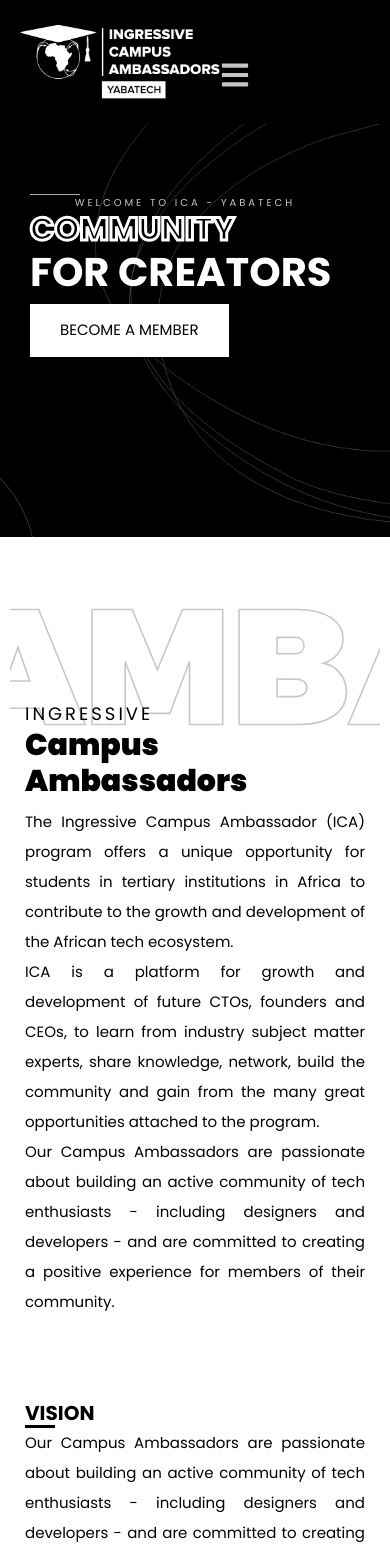
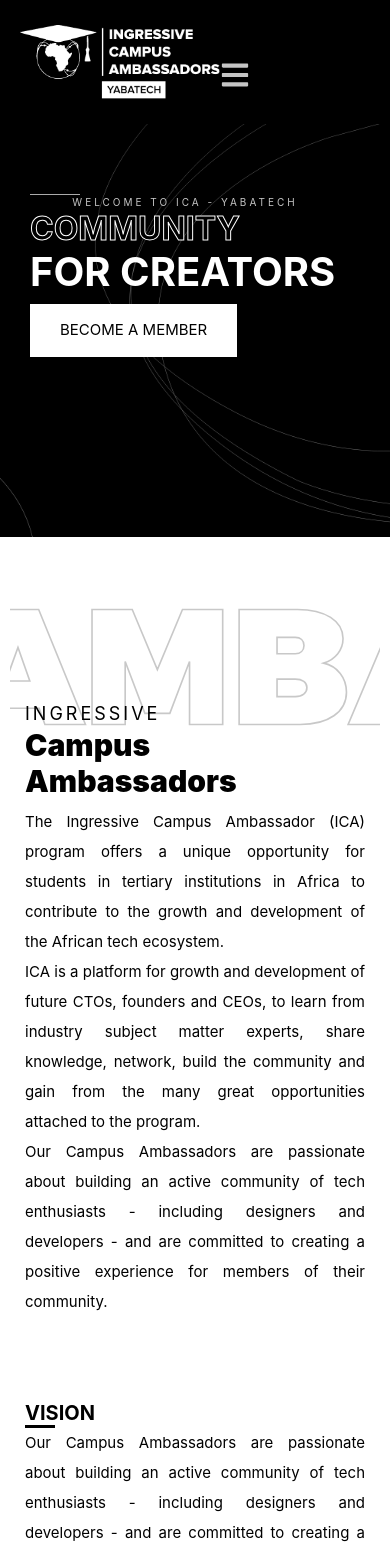
Before and after one commit to icayabatech/ica-yabatech-web, a React (Create React App) app: page / in a window 390 px wide. Shown: the top 1553 px of the page. Built offline with nearby package versions, Linux system fonts and the light colour scheme.

Commit message:
Changed font family from Poppins to Montserrat

```diff
--- a/public/index.html
+++ b/public/index.html
@@ -7,7 +7,7 @@
     <meta name="description" content="Ingressive Campus Ambassador - Yabatech Chapter"/>
     <meta name="author" content="Destiny Ajakaiye" />
 
-    <link href="https://fonts.googleapis.com/css?family=Poppins:400,700,900&display=swap" rel="stylesheet">
+    <link href="https://fonts.googleapis.com/css?family=Montserrat:400,700,900&display=swap" rel="stylesheet">
     <link rel="icon" href="%PUBLIC_URL%/favicon.ico" />
     <link rel="apple-touch-icon" href="%PUBLIC_URL%/logo192.png" />
     <link rel="manifest" href="%PUBLIC_URL%/manifest.json" />
--- a/src/components/TopNavigation/TopNavigation.css
+++ b/src/components/TopNavigation/TopNavigation.css
@@ -74,3 +74,11 @@
 .top-nav .top-link {
     color: #fff !important
 }
+
+@media (min-width: 320px) and (max-width: 767px){
+    .toggle {
+        color: #c5c5c5;
+        font-size: 30px;
+        text-align: right;
+    }
+}
--- a/src/index.css
+++ b/src/index.css
@@ -6,9 +6,9 @@
 }
 
 body {
-  font-family: 'Poppins', sans-serif !important;
+  font-family: 'Montserrat' sans-serif;
 }
 
 h1, h2, span, p, h3,h4,h5,h6 {
-  font-family: 'Poppins', sans-serif !important;
+  font-family: 'Montserrat' sans-serif;
 }
--- a/src/pages/EventsPage/EventsPage.css
+++ b/src/pages/EventsPage/EventsPage.css
@@ -12,7 +12,7 @@
     margin-bottom: 20px;
     margin-top: 0;
     font-size: 2.0vw;
-    font-family: 'Poppins', sans-serif !important;
+    font-family: 'Montserrat', sans-serif !important;
     letter-spacing: 0px;
     color: #000;
 }
@@ -20,7 +20,7 @@
 #events-page #next-event p {
     font-size: 13px !important;
     line-height: 2;
-    font-family: 'Poppins', sans-serif !important;
+    font-family: 'Montserrat', sans-serif !important;
     color: rgb(31, 31, 31);
     text-align: justify;
     margin-bottom: 10px !important;
@@ -60,7 +60,7 @@
     margin-bottom: 20px;
     margin-top: 0;
     font-size: 2.5vw;
-    font-family: 'Poppins', sans-serif !important;
+    font-family: 'Montserrat', sans-serif !important;
     letter-spacing: 0px;
     color: #000;
 }
@@ -84,7 +84,7 @@
         margin-bottom: 20px;
         margin-top: 20px;
         font-size: 20px;
-        font-family: 'Poppins', sans-serif !important;
+        font-family: 'Montserrat', sans-serif !important;
         letter-spacing: 0px;
         color: #000;
     }
@@ -92,7 +92,7 @@
     #events-page #next-event p {
         font-size: 14px;
         line-height: 2;
-        font-family: 'Poppins', sans-serif !important;
+        font-family: 'Montserrat', sans-serif !important;
         color: rgb(31, 31, 31);
         text-align: justify;
         margin-bottom: 10px !important;
@@ -133,7 +133,7 @@
         margin-bottom: 20px;
         margin-top: 0;
         font-size: 25px;
-        font-family: 'Poppins', sans-serif !important;
+        font-family: 'Montserrat', sans-serif !important;
         letter-spacing: 0px;
         color: #000;
     }
--- a/src/pages/HomePage/HomePage.css
+++ b/src/pages/HomePage/HomePage.css
@@ -26,10 +26,10 @@
     font-weight: 900;
     margin-bottom: 0px;
     font-size: 5.2vw;
-    font-family: 'Poppins', sans-serif !important;
+    font-family: 'Montserrat' sans-serif;
     letter-spacing: 0px;
     color: #000;
-    -webkit-text-stroke: 3px white;
+    -webkit-text-stroke: 2px white;
 }
 
 .lead-board .top-h1-2 {
@@ -38,7 +38,7 @@
     font-weight: bold;
     font-size: 5em;
     letter-spacing: 0;
-    font-family: 'Poppins', sans-serif !important;
+    font-family: 'Montserrat' sans-serif;
     color: #fff;
 }
 
@@ -61,7 +61,7 @@
 .about-section p {
     font-size: 17px;
     line-height: 2;
-    font-family: 'Poppins', sans-serif !important;
+    font-family: 'Montserrat' sans-serif;
     color: #000;
     text-align: justify;
 }
@@ -119,7 +119,7 @@
     margin-bottom: 20px;
     margin-top: 0;
     font-size: 2.0vw;
-    font-family: 'Poppins', sans-serif !important;
+    font-family: 'Montserrat' sans-serif;
     letter-spacing: 0px;
     color: #000;
 }
@@ -153,7 +153,7 @@
     margin-bottom: 20px;
     margin-top: 0;
     font-size: 2.0vw;
-    font-family: 'Poppins', sans-serif !important;
+    font-family: 'Montserrat' sans-serif;
     letter-spacing: 0px;
     color: #fff;
 }
@@ -162,7 +162,7 @@
     color: rgb(165, 165, 165);
     font-size: 15px;
     line-height: 2;
-    font-family: 'Poppins', sans-serif !important;
+    font-family: 'Montserrat' sans-serif;
     text-align: justify;
 }
 
@@ -203,7 +203,7 @@
     font-weight: 900;
     margin-bottom: 30px;
     font-size: 3.2vw;
-    font-family: 'Poppins', sans-serif !important;
+    font-family: 'Montserrat' sans-serif;
     letter-spacing: 0px;
     color: #000;
     position: absolute;
@@ -227,7 +227,7 @@
     font-weight: 900;
     margin-top: 0;
     font-size: 3.2vw;
-    font-family: 'Poppins', sans-serif !important;
+    font-family: 'Montserrat' sans-serif;
     letter-spacing: 0px;
     color: #000;
     position: absolute;
@@ -253,7 +253,7 @@
     font-weight: 900;
     margin-top: 0;
     font-size: 3.2vw;
-    font-family: 'Poppins', sans-serif !important;
+    font-family: 'Montserrat' sans-serif;
     letter-spacing: 0px;
     color: #000;
     position: absolute;
@@ -283,14 +283,14 @@
         font-weight: bold;
         margin-bottom: 0px;
         font-size: 2.0em;
-        font-family: 'Poppins', sans-serif !important;
+        font-family: 'Montserrat' sans-serif;
         letter-spacing: 0px;
         color: #000;
-        -webkit-text-stroke: 3px white;
+        -webkit-text-stroke: 1px white;
     }
 
     .lead-board .top-h1-2 {
-        font-family: 'Poppins', sans-serif !important;
+        font-family: 'Montserrat' sans-serif;
         text-transform: uppercase;
         margin-top: 0px;
         font-weight: bold;
@@ -327,7 +327,7 @@
         font-weight: bold;
         margin-bottom: 30px;
         font-size: 25px;
-        font-family: 'Poppins', sans-serif !important;
+        font-family: 'Montserrat' sans-serif;
         letter-spacing: 0px;
         color: #000;
     }
@@ -335,7 +335,7 @@
     .about-section p {
         font-size: 15px;
         line-height: 2;
-        font-family: 'Poppins', sans-serif !important;
+        font-family: 'Montserrat' sans-serif;
         color: #000;
         text-align: justify;
     }
@@ -367,7 +367,7 @@
         line-height: 1.5;
         margin-top: 0;
         font-size: 30px;
-        font-family: 'Poppins', sans-serif !important;
+        font-family: 'Montserrat' sans-serif;
         letter-spacing: 0px;
         color: #000;
         text-align: center;
@@ -395,7 +395,7 @@
         margin-bottom: 30px;
         margin-top: 0;
         font-size: 30px;
-        font-family: 'Poppins', sans-serif !important;
+        font-family: 'Montserrat' sans-serif;
         letter-spacing: 0px;
         color: #000;
         text-align: center;
@@ -406,7 +406,7 @@
         margin-bottom: 20px;
         margin-top: 0;
         font-size: 22px;
-        font-family: 'Poppins', sans-serif !important;
+        font-family: 'Montserrat' sans-serif;
         letter-spacing: 0px;
         color: #000;
         text-align: center;
@@ -427,7 +427,7 @@
         margin-bottom: 20px;
         margin-top: 0;
         font-size: 20px;
-        font-family: 'Poppins', sans-serif !important;
+        font-family: 'Montserrat';
         letter-spacing: 0px;
         color: #fff;
     }
@@ -436,7 +436,7 @@
         color: rgb(165, 165, 165);
         font-size: 15px;
         line-height: 2;
-        font-family: 'Poppins', sans-serif !important;
+        font-family: 'Montserrat' sans-serif;
         text-align: justify;
     }
 
@@ -461,7 +461,7 @@
         font-weight: 900;
         margin-bottom: 30px;
         font-size: 30px;
-        font-family: 'Poppins', sans-serif !important;
+        font-family: 'Montserrat' sans-serif;
         letter-spacing: 0px;
         color: #000;
         position: absolute;
@@ -483,7 +483,7 @@
         font-weight: 900;
         margin-top: 0;
         font-size: 30px;
-        font-family: 'Poppins', sans-serif !important;
+        font-family: 'Montserrat' sans-serif;
         letter-spacing: 0px;
         color: #000;
         position: absolute;
@@ -508,7 +508,7 @@
         font-weight: 900;
         margin-top: 0;
         font-size: 40px;
-        font-family: 'Poppins', sans-serif !important;
+        font-family: 'Montserrat' sans-serif;
         letter-spacing: 0px;
         color: #000;
         position: absolute;
--- a/src/pages/HomePage/HomePage.js
+++ b/src/pages/HomePage/HomePage.js
@@ -70,7 +70,7 @@
                         </div>
                     </div><br/>
                     <div className="row">
-                        <div className="col-md-6 col-lg-6 col-sm-12 col-xs-12">
+                        <div className="col-md-6 col-lg-6 col-sm-12 col-xs-12" style={{marginBottom: '20px'}}>
                             <h3>Vision</h3>
                             <span className="hoz-line"></span>
                             <p>Our Campus Ambassadors are passionate about building an active community of tech enthusiasts -
--- a/src/pages/MemberPage/MemberPage.css
+++ b/src/pages/MemberPage/MemberPage.css
@@ -14,7 +14,7 @@
     font-weight: 900;
     margin-bottom: 10px;
     font-size: 2.8vw;
-    font-family: 'Poppins', sans-serif !important;
+    font-family: 'Montserrat' sans-serif;
     letter-spacing: 0px;
     color: #000;
 }
@@ -38,7 +38,7 @@
     margin-bottom: 20px;
     margin-top: 0;
     font-size: 2.0vw;
-    font-family: 'Poppins', sans-serif !important;
+    font-family: 'Montserrat' sans-serif;
     letter-spacing: 0px;
     color: #000;
 }
@@ -73,7 +73,7 @@
         font-weight: 900;
         margin-bottom: 30px;
         font-size: 30px;
-        font-family: 'Poppins', sans-serif !important;
+        font-family: 'Montserrat' sans-serif;
         letter-spacing: 0px;
         color: #000;
         position: absolute;
@@ -95,7 +95,7 @@
         margin-bottom: 20px;
         margin-top: 0;
         font-size: 25px;
-        font-family: 'Poppins', sans-serif !important;
+        font-family: 'Montserrat' sans-serif;
         letter-spacing: 0px;
         color: #000;
     }
--- a/src/pages/TeamPage/TeamPage.css
+++ b/src/pages/TeamPage/TeamPage.css
@@ -14,7 +14,7 @@
     font-weight: 900;
     margin-bottom: 10px;
     font-size: 2.8vw;
-    font-family: 'Poppins', sans-serif !important;
+    font-family: 'Montserrat', sans-serif !important;
     letter-spacing: 0px;
     color: #000;
 }
@@ -38,7 +38,7 @@
     margin-bottom: 20px;
     margin-top: 0;
     font-size: 2.0vw;
-    font-family: 'Poppins', sans-serif !important;
+    font-family: 'Montserrat', sans-serif !important;
     letter-spacing: 0px;
     color: #000;
 }
@@ -73,7 +73,7 @@
         font-weight: 900;
         margin-bottom: 30px;
         font-size: 30px;
-        font-family: 'Poppins', sans-serif !important;
+        font-family: 'Montserrat', sans-serif !important;
         letter-spacing: 0px;
         color: #000;
         position: absolute;
@@ -95,7 +95,7 @@
         margin-bottom: 20px;
         margin-top: 0;
         font-size: 25px;
-        font-family: 'Poppins', sans-serif !important;
+        font-family: 'Montserrat', sans-serif !important;
         letter-spacing: 0px;
         color: #000;
     }
```
Also changed, not shown: 12 other files (tests, documents, lock files or other folders).
